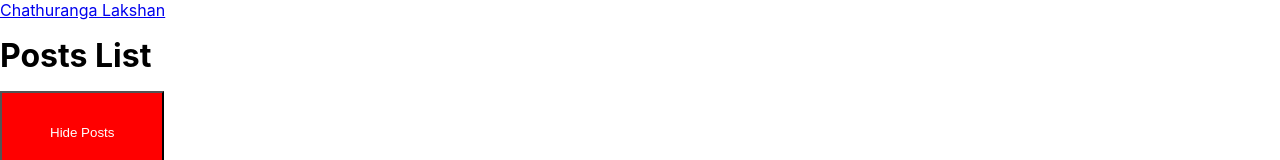
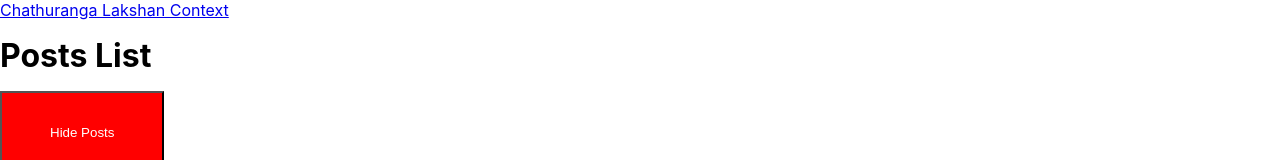
Before and after one commit to ChandareLC/ReactTutorials, a React (Create React App) app in the folder my-app/: page / in a window 1280 px wide. Shown: the top 160 px of the page. Built offline with nearby package versions, Linux system fonts and the light colour scheme.

Commit message:
Use React  Context API to pass through component tree without using props Data.

```diff
--- a/my-app/src/App.js
+++ b/my-app/src/App.js
@@ -4,6 +4,7 @@ import Button from "./Component/Button/button";
 import HelloWorld from "./Component/HelloWorld/helloWorld";
 import Post from "./Component/Post/post";
 import Sidebar from "./Component/SideBar/sidebar";
+import ButtonContext from "./Component/Context/buttonContext";
 
 
 function App() {
@@ -11,8 +12,9 @@ function App() {
     <div className="container mx-auto">
         <div className='flex'>
             <div className='w-1/5'>
-
-                <Sidebar name='Chathuranga Lakshan'></Sidebar>
+           <ButtonContext.Provider value='Chathuranga Lakshan Context'>
+                <Sidebar />
+           </ButtonContext.Provider>
             </div>
        <div className='w-4/5'>
              <Post/>
--- /dev/null
+++ b/my-app/src/Component/Context/buttonContext.js
@@ -0,0 +1,5 @@
+import React from "react";
+
+const ButtonContext = React.createContext();
+
+export default ButtonContext;
--- a/my-app/src/Component/Navigation/navigation.js
+++ b/my-app/src/Component/Navigation/navigation.js
@@ -1,10 +1,13 @@
 import {Component} from "react";
+import ButtonContext from "../Context/buttonContext";
 
 export  default  class Navigation extends  Component{
+    static contextType = ButtonContext;
     render() {
         return (
         <div>
-            <a href='#'>{this.props.name}</a>
+            <a href='#'>{this.context
+            }</a>
         </div>
         );
     }
--- a/my-app/src/Component/SideBar/sidebar.js
+++ b/my-app/src/Component/SideBar/sidebar.js
@@ -4,7 +4,7 @@ import Navigation from "../Navigation/navigation";
 export default class Sidebar extends Component{
     render() {
         return <div>
-          <Navigation name={this.props.name} />
+          <Navigation />
         </div>
     }
 }
```
